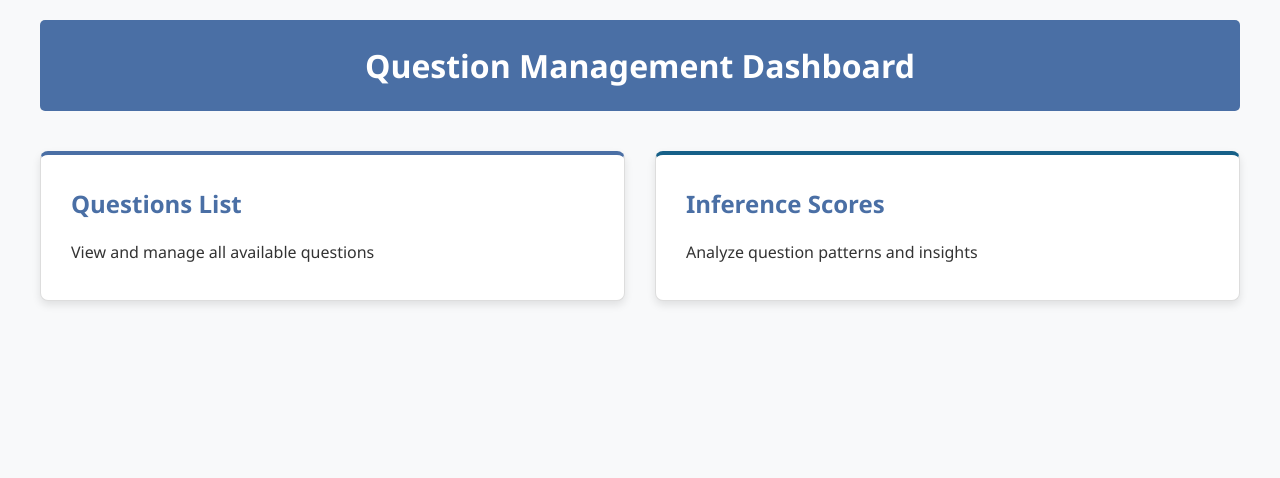
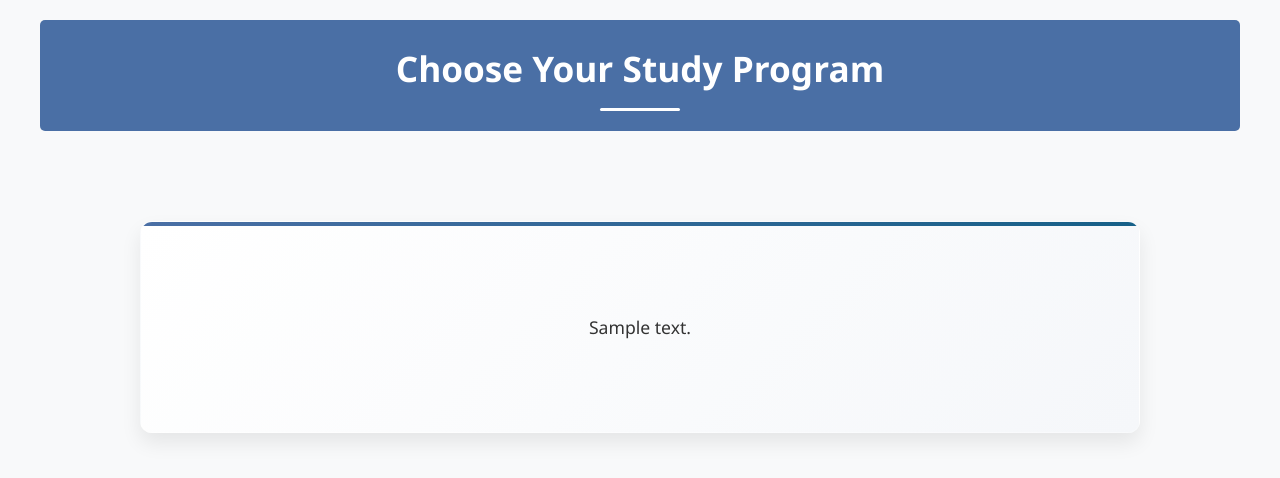
Before and after one commit to Thales-OM/hse-prog-task-transformer, a FastAPI app: template server/templates/main.html in a window 1280 px wide. Shown: the top 478 px of the page. Run offline with FastAPI, Linux system fonts and the light colour scheme; the template is opened without the code that fills it: most values are stand-ins (such as "Sample title", 1, 10 or a date in 2020); parts of the project's set-up code (start-up, migrations or seed data) failed here and were passed over.

Commit message:
feat: :sparkles: Add main page to choose Useer Group

```diff
--- a/server/src/api/routes/health.py
+++ b/server/src/api/routes/health.py
@@ -13,7 +13,7 @@ router = APIRouter(
 )
 
 @router.get(
-    "",
+    "/",
     response_model=MessageSuccessResponse,
     status_code=status.HTTP_200_OK,
     summary="Simple server health check",
--- a/server/static/dashboard.css
+++ b/server/static/dashboard.css
@@ -17,6 +17,9 @@
     color: inherit;
     display: block;
     height: 100%;
+    flex: 1 1 calc(50% - 15px);
+    max-width: calc(50% - 15px);
+    align-self: stretch;
 }
 
 .dashboard-card:hover {
--- /dev/null
+++ b/server/static/main.css
@@ -0,0 +1,117 @@
+/* program_selection.css */
+.program-selection-container {
+    max-width: 1000px;
+    margin: 0 auto;
+    padding: 20px;
+}
+
+.program-list {
+    display: grid;
+    grid-template-columns: repeat(auto-fit, minmax(300px, 1fr));
+    gap: 25px;
+    margin-top: 40px;
+}
+
+.program-card {
+    background: linear-gradient(135deg, var(--card-bg) 0%, #f5f7fa 100%);
+    border: none;
+    border-radius: 12px;
+    padding: 30px;
+    box-shadow: 0 10px 20px rgba(0, 0, 0, 0.08);
+    transition: all 0.4s cubic-bezier(0.25, 0.8, 0.25, 1);
+    text-decoration: none;
+    color: var(--text-color);
+    display: flex;
+    flex-direction: column;
+    align-items: center;
+    justify-content: center;
+    min-height: 150px;
+    position: relative;
+    overflow: hidden;
+    border: 1px solid rgba(255, 255, 255, 0.2);
+}
+
+.program-card::before {
+    content: '';
+    position: absolute;
+    top: 0;
+    left: 0;
+    right: 0;
+    height: 4px;
+    background: linear-gradient(90deg, var(--primary-color), var(--secondary-color));
+}
+
+.program-card:hover {
+    transform: translateY(-8px);
+    box-shadow: 0 15px 30px rgba(0, 0, 0, 0.15);
+}
+
+.program-card:active {
+    transform: translateY(-2px);
+}
+
+.card-content {
+    text-align: center;
+    z-index: 1;
+}
+
+.program-card h2 {
+    color: var(--secondary-color);
+    margin: 0 0 10px 0;
+    font-size: 1.4em;
+    font-weight: 600;
+}
+
+.program-card p {
+    color: var(--text-color);
+    margin: 0;
+    font-size: 1.1em;
+    line-height: 1.5;
+}
+
+/* Add a subtle shine effect on hover */
+.program-card:hover::after {
+    content: '';
+    position: absolute;
+    top: -50%;
+    left: -50%;
+    width: 200%;
+    height: 200%;
+    background: linear-gradient(
+        to bottom right,
+        rgba(255, 255, 255, 0) 0%,
+        rgba(255, 255, 255, 0) 45%,
+        rgba(255, 255, 255, 0.3) 50%,
+        rgba(255, 255, 255, 0) 55%,
+        rgba(255, 255, 255, 0) 100%
+    );
+    transform: rotate(30deg);
+    animation: shine 3s infinite;
+}
+
+@keyframes shine {
+    0% { left: -50%; }
+    100% { left: 150%; }
+}
+
+.header h1 {
+    margin: 0;
+    text-align: center;
+    font-size: 2.2em;
+    font-weight: 600;
+    color: white;
+    position: relative;
+    padding-bottom: 15px;
+}
+
+.header h1::after {
+    content: '';
+    position: absolute;
+    bottom: 0;
+    left: 50%;
+    transform: translateX(-50%);
+    width: 80px;
+    height: 3px;
+    background: white;
+    border-radius: 3px;
+}
--- a/server/templates/inference_score_list.html
+++ b/server/templates/inference_score_list.html
@@ -9,7 +9,7 @@
 </head>
 <body>
     <div class="container">
-        <a href="/pages/{{ user_group_cd }}/main" class="back-link">← Back to Main</a>
+        <a href="/pages/{{ user_group_cd }}/dashboard" class="back-link">← Back to Dashboard</a>
         <div class="header">
             <h1>Inference Scores</h1>
         </div>
--- a/server/templates/main.html
+++ b/server/templates/main.html
@@ -4,31 +4,28 @@
 <head>
     <meta charset="UTF-8">
     <meta name="viewport" content="width=device-width, initial-scale=1.0">
-    <title>Question Management</title>
+    <title>Select Your Study Program</title>
     <link rel="stylesheet" href="{{ url_for('static', path='styles.css') }}">
-    <link rel="stylesheet" href="{{ url_for('static', path='dashboard.css') }}">
+    <link rel="stylesheet" href="{{ url_for('static', path='main.css') }}">
+    <link href="https://fonts.googleapis.com/css2?family=Roboto:wght@300;400;500;600&display=swap" rel="stylesheet">
 </head>
 
 <body>
     <div class="container">
         <div class="header">
-            <h1>Question Management Dashboard</h1>
+            <h1>Choose Your Study Program</h1>
         </div>
 
-        <div class="dashboard-grid">
-            <a href="/pages/{{ user_group_cd }}/questions/list" class="dashboard-card">
-                <div class="card-content">
-                    <h2>Questions List</h2>
-                    <p>View and manage all available questions</p>
-                </div>
-            </a>
-
-            <a href="/pages/{{ user_group_cd }}/inferences/scores/list" class="dashboard-card">
-                <div class="card-content">
-                    <h2>Inference Scores</h2>
-                    <p>Analyze question patterns and insights</p>
-                </div>
-            </a>
+        <div class="program-selection-container">
+            <div class="program-list">
+                {% for user_group in user_groups %}
+                <a href="/pages/{{ user_group.user_group_cd }}/dashboard" class="program-card">
+                    <div class="card-content">
+                        <p>{{ user_group.user_group_desc }}</p>
+                    </div>
+                </a>
+                {% endfor %}
+            </div>
         </div>
     </div>
 </body>
--- a/server/templates/question_list.html
+++ b/server/templates/question_list.html
@@ -13,7 +13,7 @@
         <div class="header">
             <h1>Questions List</h1>
         </div>
-        <a href="/pages/{{ user_group_cd }}/main" class="back-link">← Back to Dashboard</a>
+        <a href="/pages/{{ user_group_cd }}/dashboard" class="back-link">← Back to Dashboard</a>
         <div class="question-list">
             {% for question in questions %}
             <div class="question-card">
```
Also changed, not shown: server/src/api/routes/pages.py (+19 -3 lines), server/templates/dashboard.html (added, +44 -0 lines), server/src/api/routes/read.py (line endings or trailing spaces).
